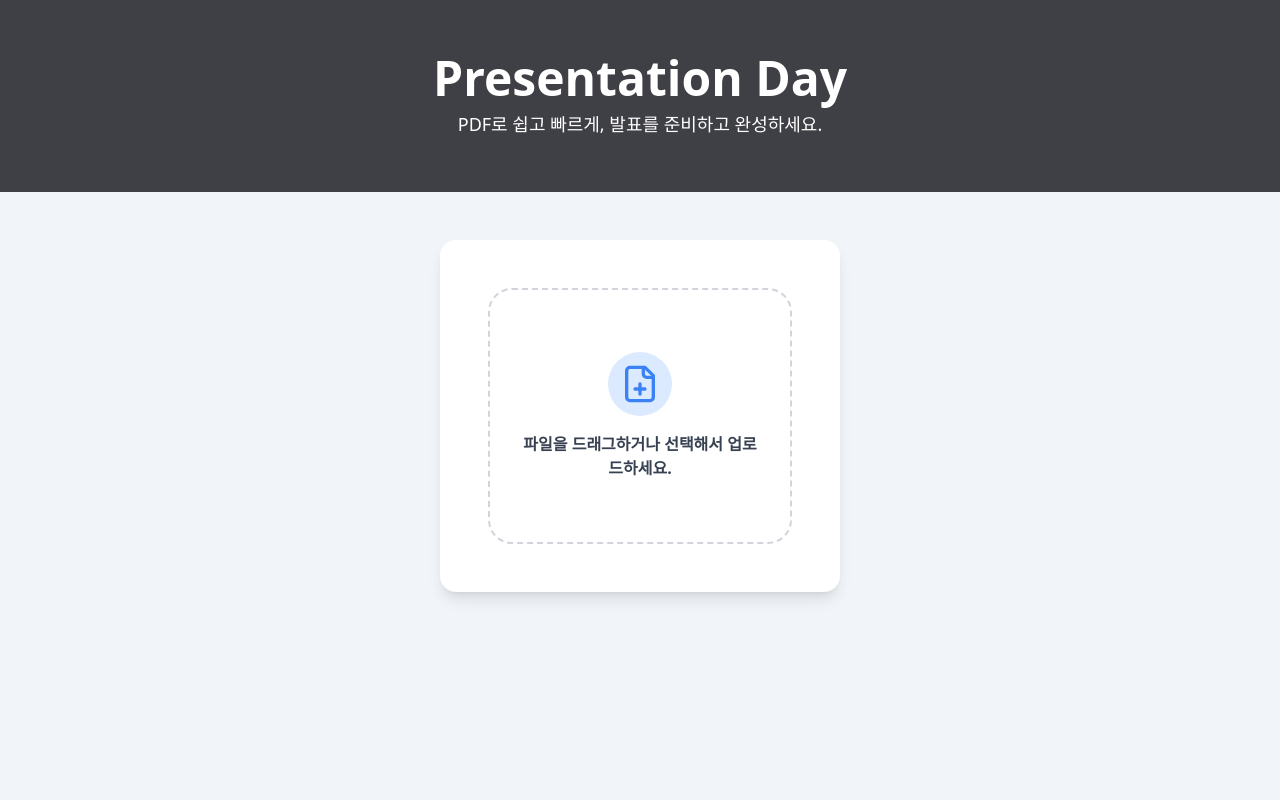
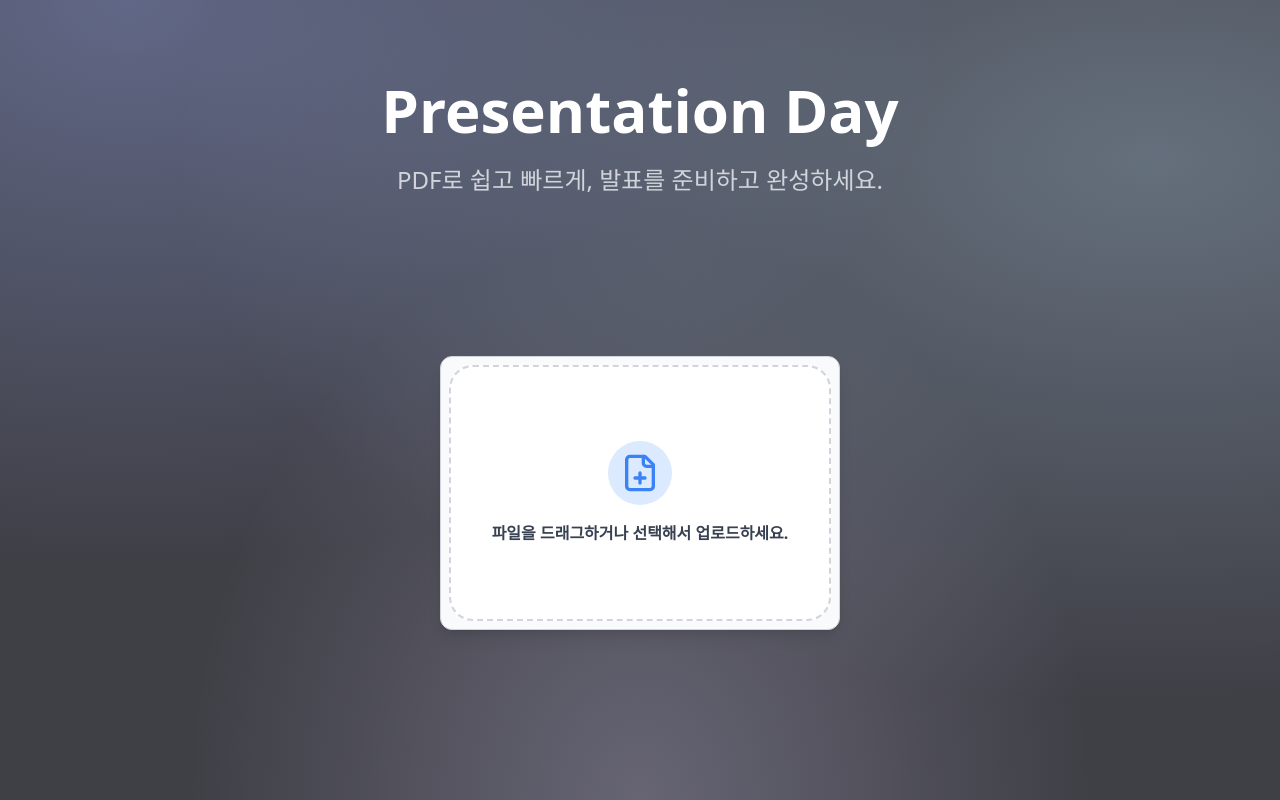
Before and after one commit to josuk0212/Presentation-Day, a React (Vite) app: page / in a window 1280 px wide. Built offline with nearby package versions, Linux system fonts and the light colour scheme.

Commit message:
style: 전체배경 색 변경 및 컨텐츠 위치 조정

```diff
--- a/src/components/HomePage/Home.jsx
+++ b/src/components/HomePage/Home.jsx
@@ -49,21 +49,33 @@ function Home() {
   }, [finishPresentationChannel]);
 
   return (
-    <div className="w-screen h-screen bg-background">
-      <div className="flex flex-col justify-center items-center h-48 bg-primary text-center">
-        <h1 className="text-white text-5xl font-bold">Presentation Day</h1>
-        <p className="text-white text-lg mt-2">
+    <div
+      className="w-full min-h-screen bg-primary"
+      style={{
+        backgroundImage: `
+          radial-gradient(at 10% 0%, rgba(160, 180, 255, 0.35) 0%, transparent 50%),
+          radial-gradient(at 90% 20%, rgba(187, 222, 251, 0.3) 0%, transparent 60%),
+          radial-gradient(at 50% 100%, rgba(221, 214, 254, 0.25) 0%, transparent 50%)`,
+        backgroundRepeat: "no-repeat",
+        backgroundSize: "cover",
+      }}
+    >
+      <div className="flex flex-col justify-center items-center py-20 text-center">
+        <h1 className="text-6xl font-extrabold text-white mb-6">
+          Presentation Day
+        </h1>
+        <p className="text-2xl text-gray-300 font-normal">
           PDF로 쉽고 빠르게, 발표를 준비하고 완성하세요.
         </p>
       </div>
       {isModal && <Modal setIsModal={setIsModal} />}
-      <div className="flex justify-center items-center gap-20 py-12">
+      <div className="flex justify-center items-start gap-10 px-4 py-20">
         {pdfUrl && (
-          <div className="bg-white rounded-2xl shadow-lg border border-primary p-8">
+          <div className="flex-1 bg-third border border-[#d1d5db] rounded-xl shadow-lg p-10 min-w-0">
             <DocumentViewer pdfUrl={pdfUrl} />
           </div>
         )}
-        <div className="flex flex-col items-center bg-white rounded-2xl shadow-lg p-12 gap-10 w-[400px]">
+        <div className="w-[400px] flex-shrink-0 bg-third border border-[#d1d5db] rounded-xl shadow-lg p-2 flex flex-col items-center gap-10">
           <FileUpload />
           {pdfUrl && (
             <BlackButton
--- a/tailwind.config.js
+++ b/tailwind.config.js
@@ -8,7 +8,7 @@ export default {
       colors: {
         primary: "#3f3f46",
         second: "#71717a",
-        background: "#f1f5f9",
+        third: "#f9fafb",
         modalbg: "#e2e8f0",
       },
     },
```
